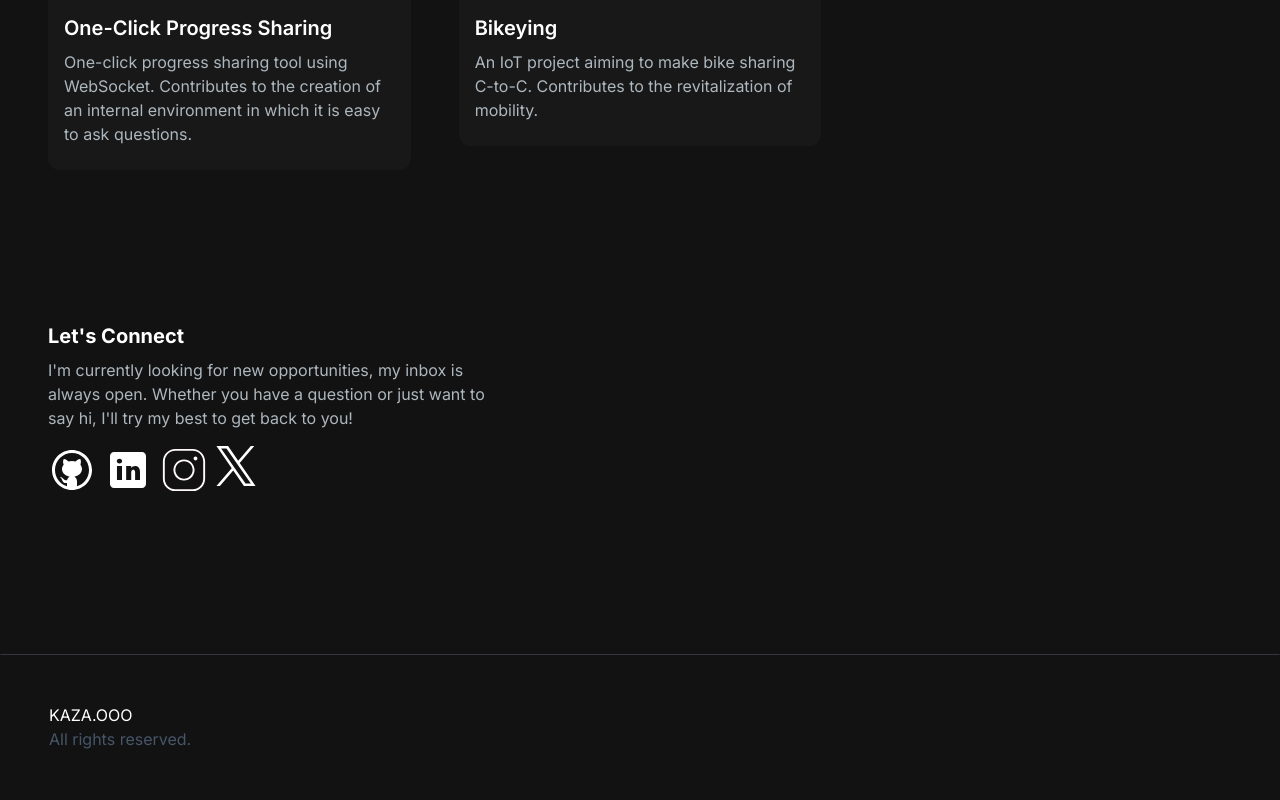
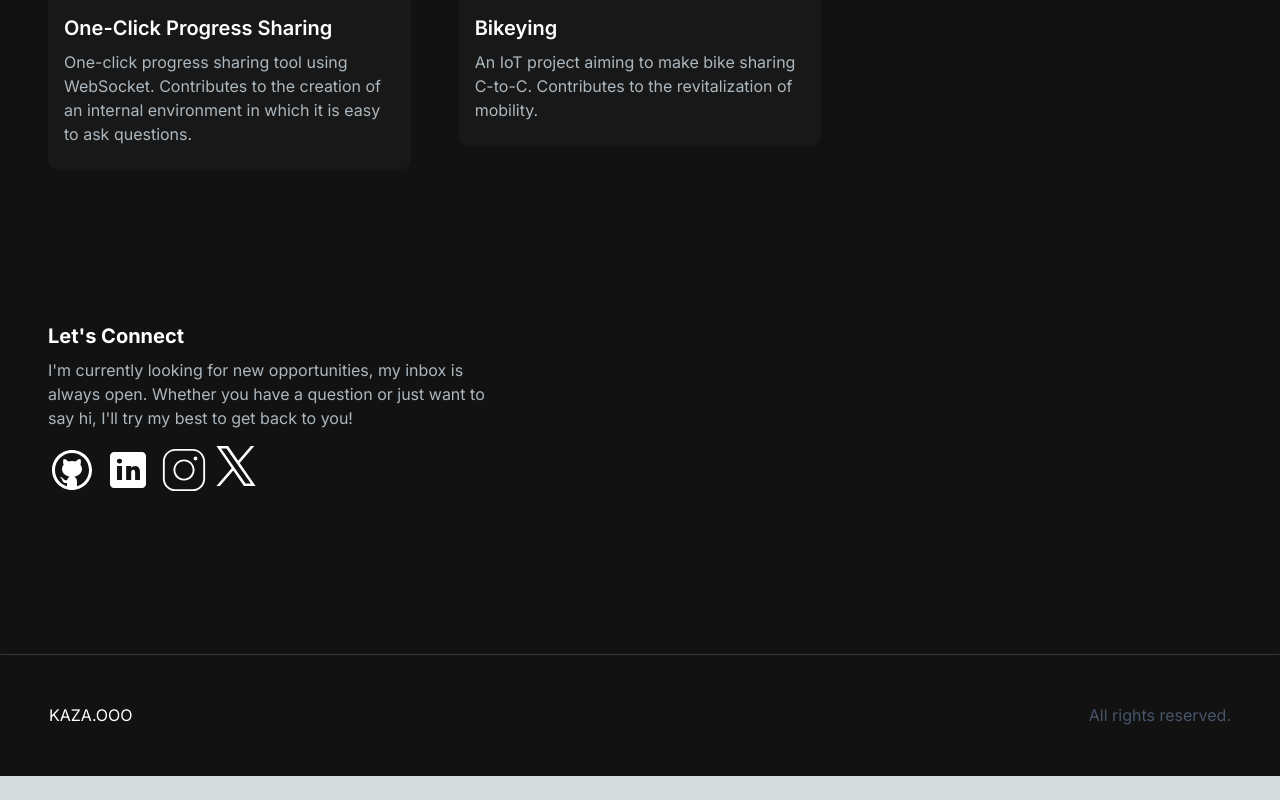
Before and after one commit to Koki-Kazaore/this-is-me, a Next.js app: page / in a window 1280 px wide. Shown: the part 2834-3634 px from the top of the page. After the commit the page ends 3610 px from the top, so only its background shows below. Built offline with nearby package versions, Linux system fonts and the light colour scheme.

Commit message:
Custom value settings for Footer display on devices with extremely narrow widths

```diff
--- a/tailwind.config.ts
+++ b/tailwind.config.ts
@@ -16,6 +16,9 @@ const config: Config = {
       },
       height: {
         515: '515px', // カスタムの高さ値
+      },
+      screens: {
+        'xs': '324px', // Samsung Galaxy Fold
       }
     },
     colors: {
```
